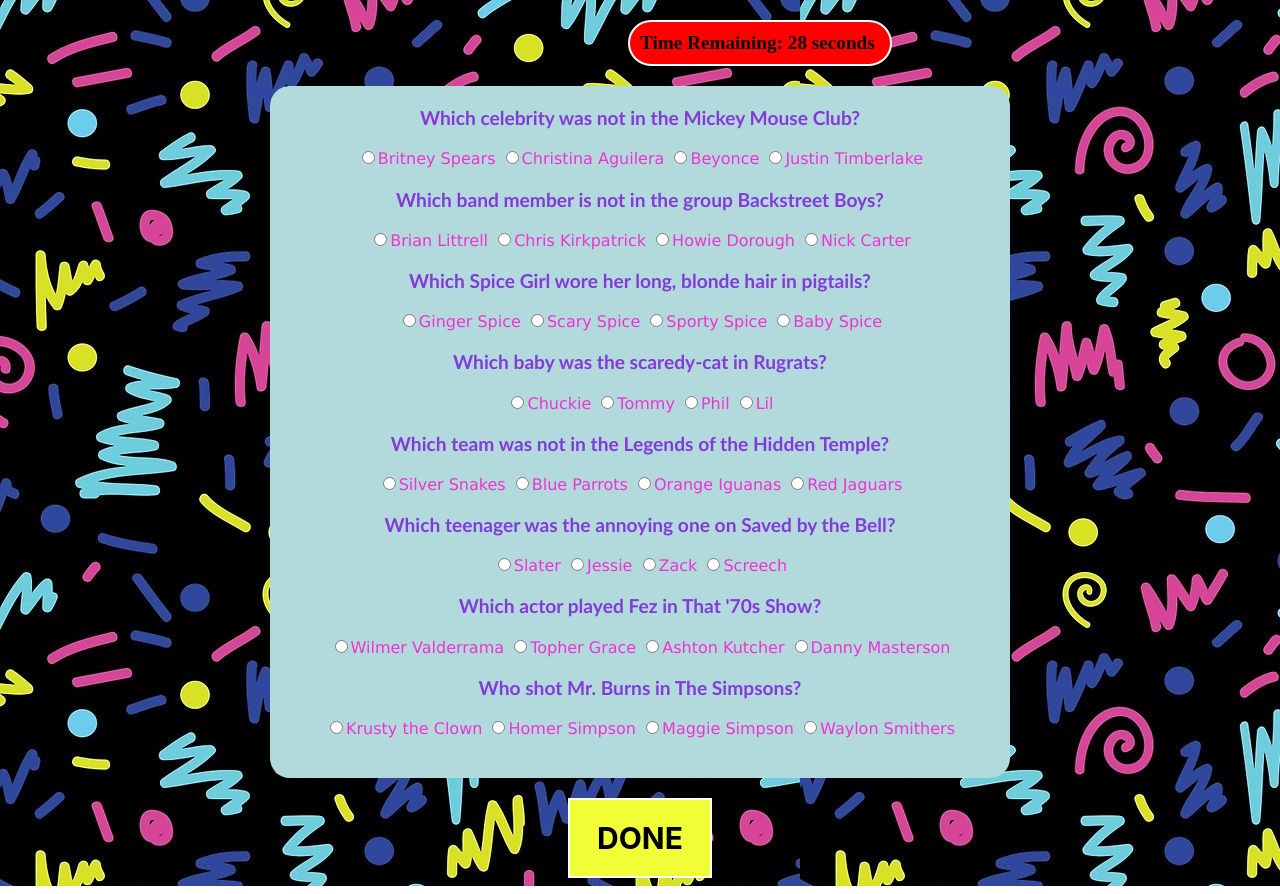
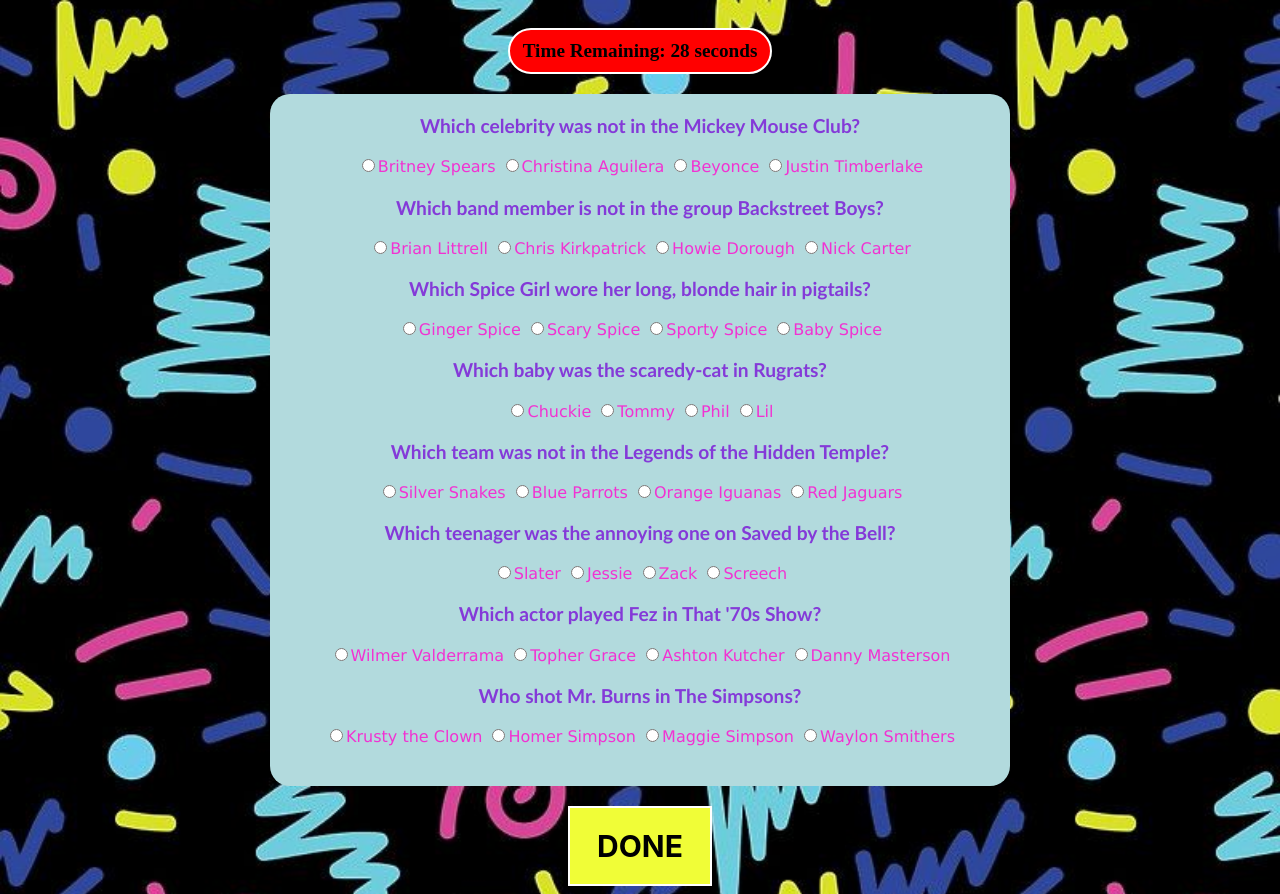
Before and after one commit to hazelreyes/TriviaGame, a plain HTML site: page index.html in a window 1280 px wide. Both pictures are taken after a click on the element "START". Drawn offline with nearby package versions, Linux system fonts and the light colour scheme.

Commit message:
fixed background and centered time remaining div

```diff
--- a/assets/css/style.css
+++ b/assets/css/style.css
@@ -1,6 +1,10 @@
 body {
   background-image: url(../images/bg.jpg);
-  background-repeat: repeat;
+  min-height: 500px;
+  background-attachment: fixed;
+  background-position: center;
+  background-repeat: no-repeat;
+  background-size: cover;
 }
 
 h1 {
@@ -37,6 +41,10 @@ h3 {
   text-align: center;
 }
 
+#div-wrapper {
+  text-align: center;
+}
+
 #time-remaining{
   background-color: red;
   color: rgb(0, 0, 0);
@@ -44,11 +52,11 @@ h3 {
   font-weight: bolder;
   padding: 10px;
   margin-top: 20px;
-  margin-left: 620px;
   margin-bottom: 20px;
   border: 2px solid white;
   border-radius: 50px;
   width: 240px;
+  display: inline-block;
 }
 
 #countdown-time {
--- a/index.html
+++ b/index.html
@@ -1,20 +1,24 @@
 <!DOCTYPE html>
 <html>
+
 <head>
     <title>Trivia Time!</title>
 
     <link rel="stylesheet" type="text/css" href="assets/css/style.css">
 
 </head>
+
 <body>
 
     <h1>TRIVIA GAME</h1>
     <h3 id="clickBelowToBegin"></h3>
     <div id="start-button" class="button">START</div>
 
-    <div id="time-remaining">Time Remaining: <span id="countdown-time"></span></div>
-    <form class="q-and-a"></form>
-    <div id="done-button" class="button">DONE</div>
+    <div id="div-wrapper">
+        <div id="time-remaining">Time Remaining: <span id="countdown-time"></span></div>
+        <form class="q-and-a"></form>
+        <div id="done-button" class="button">DONE</div>
+    </div>
 
     <h1 id="done">All done!</h1>
     <div id="correct-answers" class="answers">Correct Answers: </div>
@@ -25,4 +29,5 @@
     <script src="assets/javascript/app.js"></script>
 
 </body>
+
 </html>
```
